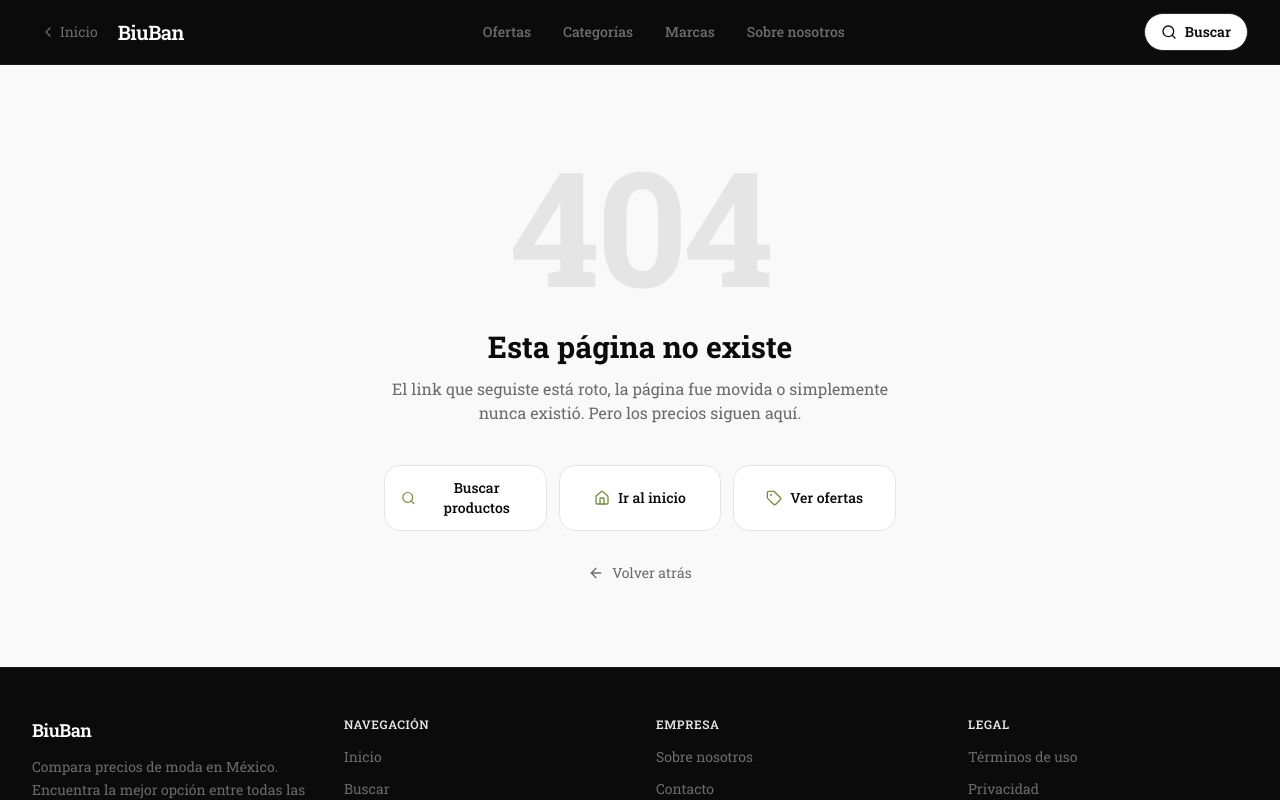
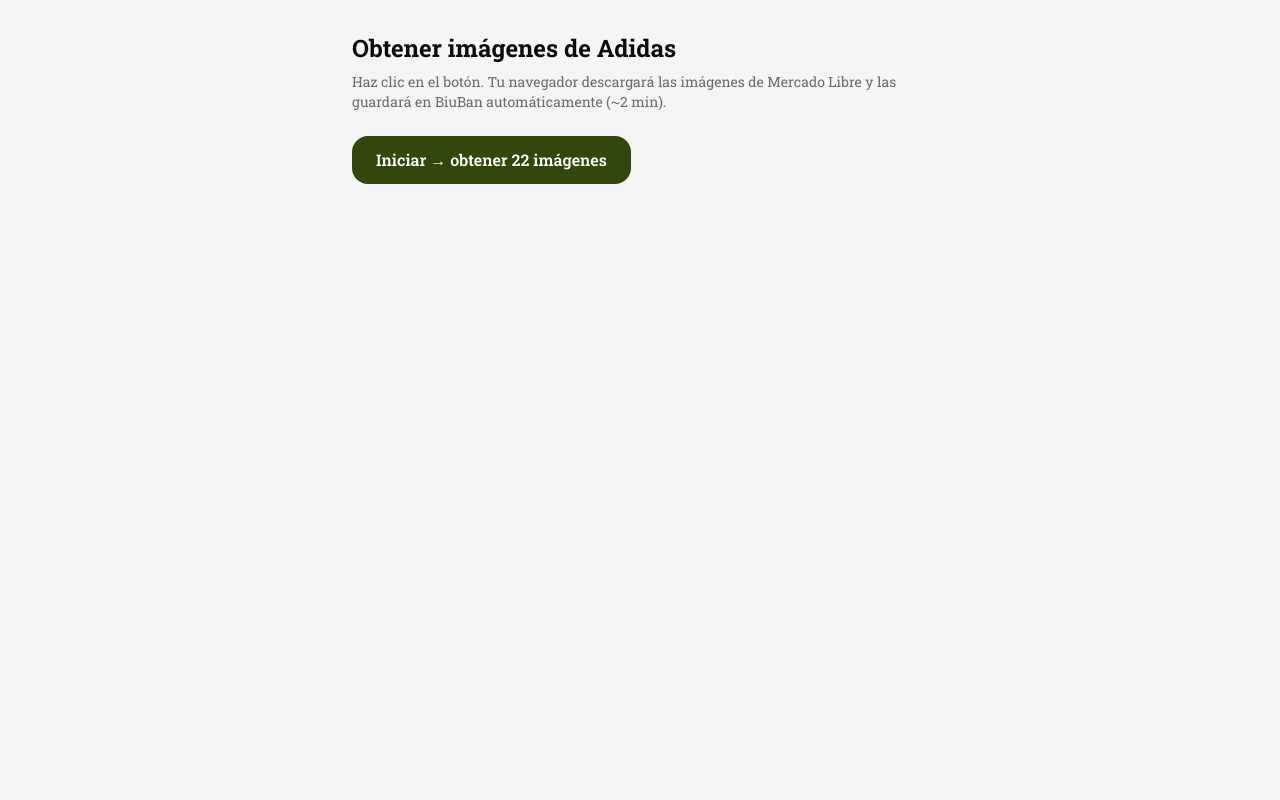
Before and after one commit to rafadgh/BiuBan, a Next.js app: page /admin/fetch-images in a window 1280 px wide. Before the commit this address had no page. Shown: the top 800 px of the page. Built offline with nearby package versions, Linux system fonts and the light colour scheme.

Commit message:
Add admin page to fetch ML product images from browser
Visit /admin/fetch-images in browser and click the button to
pull real product images from Mercado Libre (bypasses server IP block)

Co-Authored-By: Claude Sonnet 4.6 <noreply@anthropic.com>

```diff
--- /dev/null
+++ b/app/admin/fetch-images/page.tsx
@@ -0,0 +1,143 @@
+'use client'
+
+import { useState } from 'react'
+
+const PRODUCTS = [
+  { sku: 'MLM2395817051', url: 'https://articulo.mercadolibre.com.mx/MLM-2395817051-tenis-adidas-tensaur-joven-jp9644-simipiel-ngo-22-25-_JM' },
+  { sku: 'MLM3835195154', url: 'https://articulo.mercadolibre.com.mx/MLM-3835195154-tenis-adidas-tensaur-run-joven-jp9641-simipiel-bco-_JM' },
+  { sku: 'MLM2119699269', url: 'https://articulo.mercadolibre.com.mx/MLM-2119699269-tenis-adidas-vl-court-30-id8797-adidas-_JM' },
+  { sku: 'MLM2417314321', url: 'https://articulo.mercadolibre.com.mx/MLM-2417314321-tenis-adidas-casual-street-talk-hombre-blanco-jp8275-_JM' },
+  { sku: 'MLM3835102268', url: 'https://articulo.mercadolibre.com.mx/MLM-3835102268-tenis-urbano-zap-tensaur-run30-el-c-adidas-9643-negro-nino-_JM' },
+  { sku: 'MLM1459557671', url: 'https://articulo.mercadolibre.com.mx/MLM-1459557671-tenis-tensaur-sport-training-cierre-por-contacto-adidas-_JM' },
+  { sku: 'MLM2202512503', url: 'https://articulo.mercadolibre.com.mx/MLM-2202512503-tenis-adidas-casual-vl-court-30-hombre-blanco-id6285-_JM' },
+  { sku: 'MLM2824433914', url: 'https://articulo.mercadolibre.com.mx/MLM-2824433914-tenis-adidas-grand-court-platforma-ie1092-adidas-_JM' },
+  { sku: 'MLM3510998772', url: 'https://articulo.mercadolibre.com.mx/MLM-3510998772-tenis-adidas-casual-cloudfoam-comfy-hombre-negro-ih2973-_JM' },
+  { sku: 'MLM2128843049', url: 'https://articulo.mercadolibre.com.mx/MLM-2128843049-tenis-break-start-ih7963-adidas-_JM' },
+  { sku: 'MLM3377638772', url: 'https://articulo.mercadolibre.com.mx/MLM-3377638772-tenis-adidas-grand-court-20-kids-ih5529-adidas-_JM' },
+  { sku: 'MLM1459538436', url: 'https://articulo.mercadolibre.com.mx/MLM-1459538436-tenis-grand-court-para-tenis--blanco-adidas-_JM' },
+  { sku: 'MLM1459589141', url: 'https://articulo.mercadolibre.com.mx/MLM-1459589141-tenis-grand-court-lifestyle-para-tenis--negro-adidas-_JM' },
+  { sku: 'MLM2417327159', url: 'https://articulo.mercadolibre.com.mx/MLM-2417327159-tenis-adidas-casual-street-talk-hombre-negro-jp8276-_JM' },
+  { sku: 'MLM2119631433', url: 'https://articulo.mercadolibre.com.mx/MLM-2119631433-tenis-adidas-grand-court-20-ninos-ie5995-adidas-_JM' },
+  { sku: 'MLM3531305206', url: 'https://articulo.mercadolibre.com.mx/MLM-3531305206-tenis-adidas-correr-duramo-speed-2-hombre-negro-ih8201-_JM' },
+  { sku: 'MLM3377694630', url: 'https://articulo.mercadolibre.com.mx/MLM-3377694630-tenis-adidas-vl-court-30-id6286-adidas-_JM' },
+  { sku: 'MLM2353934757', url: 'https://articulo.mercadolibre.com.mx/MLM-2353934757-tenis-star-wars-grand-court-ji2842-adidas-_JM' },
+  { sku: 'MLM3787198202', url: 'https://articulo.mercadolibre.com.mx/MLM-3787198202-jersey-de-local-del-club-america-hombre-2526-jn8612-adidas-_JM' },
+  { sku: 'MLM950211934',  url: 'https://articulo.mercadolibre.com.mx/MLM-950211934-sandalias-adilette-aqua-unisex-negro-adidas-_JM' },
+  { sku: 'MLM833829361',  url: 'https://articulo.mercadolibre.com.mx/MLM-833829361-sandalias-adilette-aqua-adidas-_JM' },
+  { sku: 'MLM3507224498', url: 'https://articulo.mercadolibre.com.mx/MLM-3507224498-jersey-adidas-futbol-tiro-24-ninos-rojo-is1030-_JM' },
+]
+
+type Status = 'idle' | 'running' | 'done' | 'error'
+type LogEntry = { sku: string; ok: boolean; msg: string }
+
+export default function FetchImagesPage() {
+  const [status, setStatus]   = useState<Status>('idle')
+  const [logs, setLogs]       = useState<LogEntry[]>([])
+  const [progress, setProgress] = useState(0)
+  const [updated, setUpdated] = useState(0)
+
+  async function run() {
+    setStatus('running')
+    setLogs([])
+    setProgress(0)
+    setUpdated(0)
+
+    const patches: { sku: string; image: string }[] = []
+
+    for (let i = 0; i < PRODUCTS.length; i++) {
+      const p = PRODUCTS[i]
+      setProgress(i + 1)
+      try {
+        const res  = await fetch(p.url)
+        const html = await res.text()
+        const og   = html.match(/property="og:image"\s+content="([^"]+)"/) ||
+                     html.match(/content="([^"]+)"\s+property="og:image"/)
+        const img  = og?.[1]?.replace('http://', 'https://')
+        if (img) {
+          patches.push({ sku: p.sku, image: img })
+          setLogs(l => [...l, { sku: p.sku, ok: true, msg: '✅ imagen lista' }])
+        } else {
+          setLogs(l => [...l, { sku: p.sku, ok: false, msg: '⚠️ sin imagen' }])
+        }
+      } catch (e: unknown) {
+        setLogs(l => [...l, { sku: p.sku, ok: false, msg: `❌ ${e instanceof Error ? e.message : 'error'}` }])
+      }
+      await new Promise(r => setTimeout(r, 250))
+    }
+
+    if (patches.length === 0) {
+      setStatus('error')
+      return
+    }
+
+    // Enviar al servidor
+    const resp = await fetch('/api/patch-images?secret=biuban-sync-2026', {
+      method: 'POST',
+      headers: { 'Content-Type': 'application/json' },
+      body: JSON.stringify({ patches }),
+    })
+    const result = await resp.json()
+    setUpdated(result.updated ?? 0)
+    setStatus('done')
+  }
+
+  return (
+    <div className="min-h-screen bg-[#F5F5F5] p-8">
+      <div className="mx-auto max-w-xl">
+        <h1 className="mb-2 text-2xl font-bold text-[#0B0B0B]">Obtener imágenes de Adidas</h1>
+        <p className="mb-6 text-sm text-[#6B6B6B]">
+          Haz clic en el botón. Tu navegador descargará las imágenes de Mercado Libre
+          y las guardará en BiuBan automáticamente (~2 min).
+        </p>
+
+        {status === 'idle' && (
+          <button
+            onClick={run}
+            className="rounded-xl bg-[#31470B] px-6 py-3 font-semibold text-white hover:bg-[#586E26] transition-colors"
+          >
+            Iniciar → obtener {PRODUCTS.length} imágenes
+          </button>
+        )}
+
+        {status === 'running' && (
+          <div>
+            <div className="mb-4 flex items-center gap-3">
+              <div className="h-2 flex-1 rounded-full bg-[#E5E5E5]">
+                <div
+                  className="h-2 rounded-full bg-[#31470B] transition-all"
+                  style={{ width: `${(progress / PRODUCTS.length) * 100}%` }}
+                />
+              </div>
+              <span className="text-sm font-medium text-[#0B0B0B]">{progress}/{PRODUCTS.length}</span>
+            </div>
+            <p className="mb-4 text-sm text-[#6B6B6B]">Procesando... no cierres esta página.</p>
+          </div>
+        )}
+
+        {status === 'done' && (
+          <div className="mb-6 rounded-xl bg-green-50 border border-green-200 px-5 py-4">
+            <p className="font-semibold text-green-800">🎉 ¡Listo! {updated} imágenes guardadas en BiuBan.</p>
+            <p className="mt-1 text-sm text-green-700">Ya puedes ver Adidas en <a href="/marcas" className="underline">/marcas</a>.</p>
+          </div>
+        )}
+
+        {status === 'error' && (
+          <div className="mb-6 rounded-xl bg-red-50 border border-red-200 px-5 py-4">
+            <p className="font-semibold text-red-800">❌ No se obtuvo ninguna imagen.</p>
+            <p className="mt-1 text-sm text-red-700">Mercado Libre puede estar bloqueando. Intenta más tarde.</p>
+          </div>
+        )}
+
+        {logs.length > 0 && (
+          <div className="mt-4 rounded-xl border border-[#E5E5E5] bg-white p-4 font-mono text-xs space-y-1 max-h-72 overflow-y-auto">
+            {logs.map((l, i) => (
+              <div key={i} className={l.ok ? 'text-green-700' : 'text-amber-600'}>
+                {l.sku} — {l.msg}
+              </div>
+            ))}
+          </div>
+        )}
+      </div>
+    </div>
+  )
+}
```
